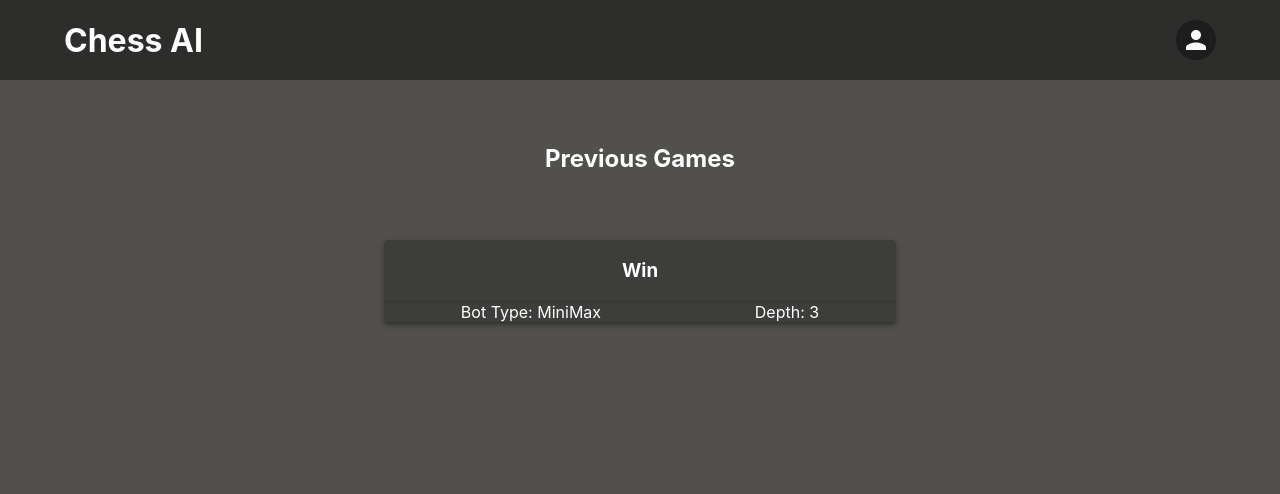
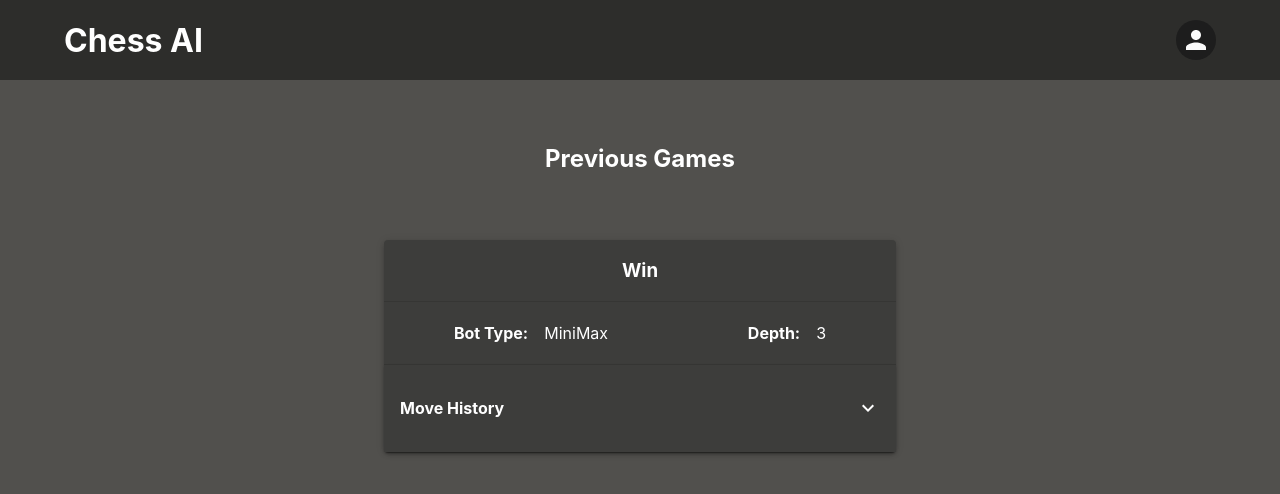
Before and after one commit to donavynhaley/chess-ai, a React (Create React App) app: page /games in a window 1280 px wide. Shown: the top 494 px of the page. Built offline with nearby package versions, Linux system fonts and the light colour scheme.

Commit message:
Completed recap styling. Adding accordion for move history

```diff
--- a/src/components/pages/Game/MoveHistory.js
+++ b/src/components/pages/Game/MoveHistory.js
@@ -1,7 +1,7 @@
 import React from 'react';
 
 const MoveHistory = props => {
-    const { movesHistory } = props;
+    const { movesHistory, className } = props;
 
     let line = 0;
     const listMoveHistory = () => {
@@ -18,9 +18,9 @@ const MoveHistory = props => {
     }
 
     return (
-        <div className="move-history">
-            <h2>Move History</h2>
-            <ul className="move-list">
+        <div className={`move-history`}>
+            {className ? <h4>Move History</h4> : <h2>Move History</h2>}
+            <ul className={`move-list ${className ? className: ""}`}>
                 {listMoveHistory()}
             </ul>
         </div>
--- a/src/components/pages/PreviousGames/GameRecap.js
+++ b/src/components/pages/PreviousGames/GameRecap.js
@@ -1,6 +1,11 @@
 import React from 'react'
 import Paper from '@material-ui/core/Paper';
 import Divider from '@material-ui/core/Divider';
+import MoveHistory from '../Game/MoveHistory'
+import Accordion from '@material-ui/core/Accordion';
+import AccordionSummary from '@material-ui/core/AccordionSummary';
+import AccordionDetails from '@material-ui/core/AccordionDetails';
+import ExpandMoreIcon from '@material-ui/icons/ExpandMore';
 
 const GameRecap = ({ result, botType, depth, moveHistory }) => {
     return (
@@ -11,12 +16,23 @@ const GameRecap = ({ result, botType, depth, moveHistory }) => {
                 </div>
                 <Divider />
                 <div className="recap-subheader">
-                    <div className="recap-info">Bot Type: {botType}</div>
-                    <div className="recap-info">Depth: {depth}</div>
+                    <div className="recap-info"><h4>Bot Type:</h4> <span>{botType}</span></div>
+                    <div className="recap-info"><h4>Depth:</h4> <span>{depth}</span></div>
                 </div>
                 <Divider />
                 <div className="recap-body">
-
+                <Accordion>
+                    <AccordionSummary
+                    expandIcon={<ExpandMoreIcon />}
+                    aria-controls="panel1a-content"
+                    id="panel1a-header"
+                    >
+                        <h4>Move History</h4>
+                    </AccordionSummary>
+                    <AccordionDetails>
+                        <MoveHistory movesHistory={moveHistory} className={"recap"}/>
+                    </AccordionDetails>
+                </Accordion>
                 </div>
             </Paper>
         </div>
--- a/src/components/pages/PreviousGames/PreviousGames.js
+++ b/src/components/pages/PreviousGames/PreviousGames.js
@@ -1,4 +1,4 @@
-import React from 'react'
+import React, {useEffect} from 'react'
 import NavBar from '../../common/NavBar'
 import GameReacap from './GameRecap'
 const PreviousGames = ({ isLoggedIn, setIsLoggedIn }) => {
@@ -6,9 +6,12 @@ const PreviousGames = ({ isLoggedIn, setIsLoggedIn }) => {
         // get history from backend
     }
 
-    const moveHistory = [{ computerMove: "Nc6", playerMove: "f3" }, { computerMove: "Rb8", playerMove: "e4" }, { computerMove: "Ra8", playerMove: "Bc4" }, { computerMove: "Rb8", playerMove: "d4" }, { computerMove: "Ne5", playerMove: "d5" }, { computerMove: "Nxc4", playerMove: "Qd4" }]
+    useEffect(() => {
+        getHistory()
+    }, [])
+
+    const moveHistory = ["Nc6", "f3", "Rb8", "e4",  "Ra8", "Bc4" , "Rb8", "d4" ,"Ne5", "d5", "Nxc4", "Qd4" ]
     return (
-
         <>
             <NavBar className="nav-full" isLoggedIn={isLoggedIn} setIsLoggedIn={setIsLoggedIn} />
             <div className="prev-games">
--- a/src/styles/games.scss
+++ b/src/styles/games.scss
@@ -22,5 +22,28 @@
             justify-content: space-around;
 
         }
+        .MuiAccordionSummary-root{
+            background-color: $pg-grey;
+            color: white;
+            .MuiIconButton-root{
+                color: white;
+            }
+        }
+        .MuiCollapse-container{
+            background-color: $pg-grey;
+            color: white;
+        }
+        .recap-info{
+            display: flex;
+            align-items: center;
+            justify-content: center;
+            h4{
+                margin-right: 1rem;
+            }
+        }
+        .recap{
+            overflow-y: hidden;
+        }
     }
+
 }
--- a/src/styles/history.scss
+++ b/src/styles/history.scss
@@ -4,6 +4,11 @@
     background-color: $pg-grey;
     width: 100%;
     height: 55%;
+    h4{
+      display: flex;
+      justify-content: center;
+      align-items: center;
+    }
   }
   .move-history h2 {
     text-align: center;
@@ -25,4 +30,5 @@
     &:hover{
       background-color: $pg-black;
     }
+
   }
```
